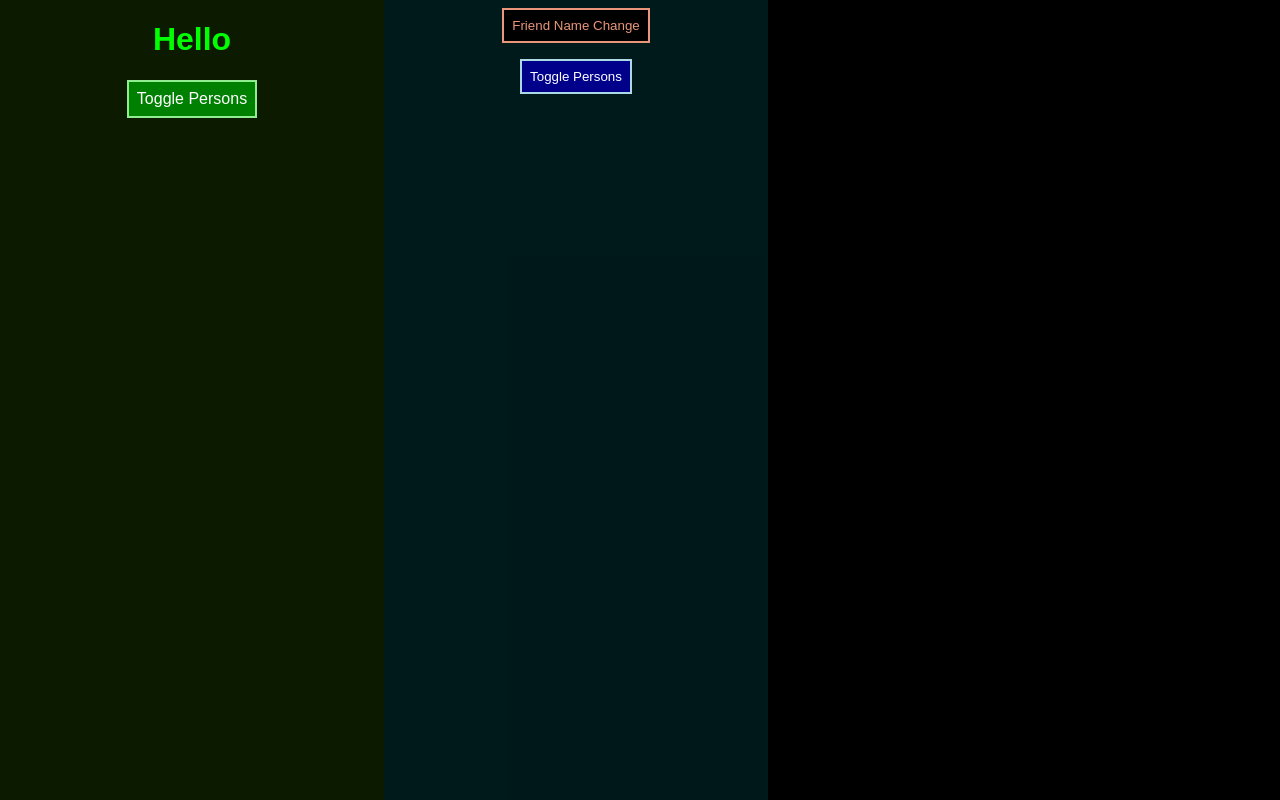
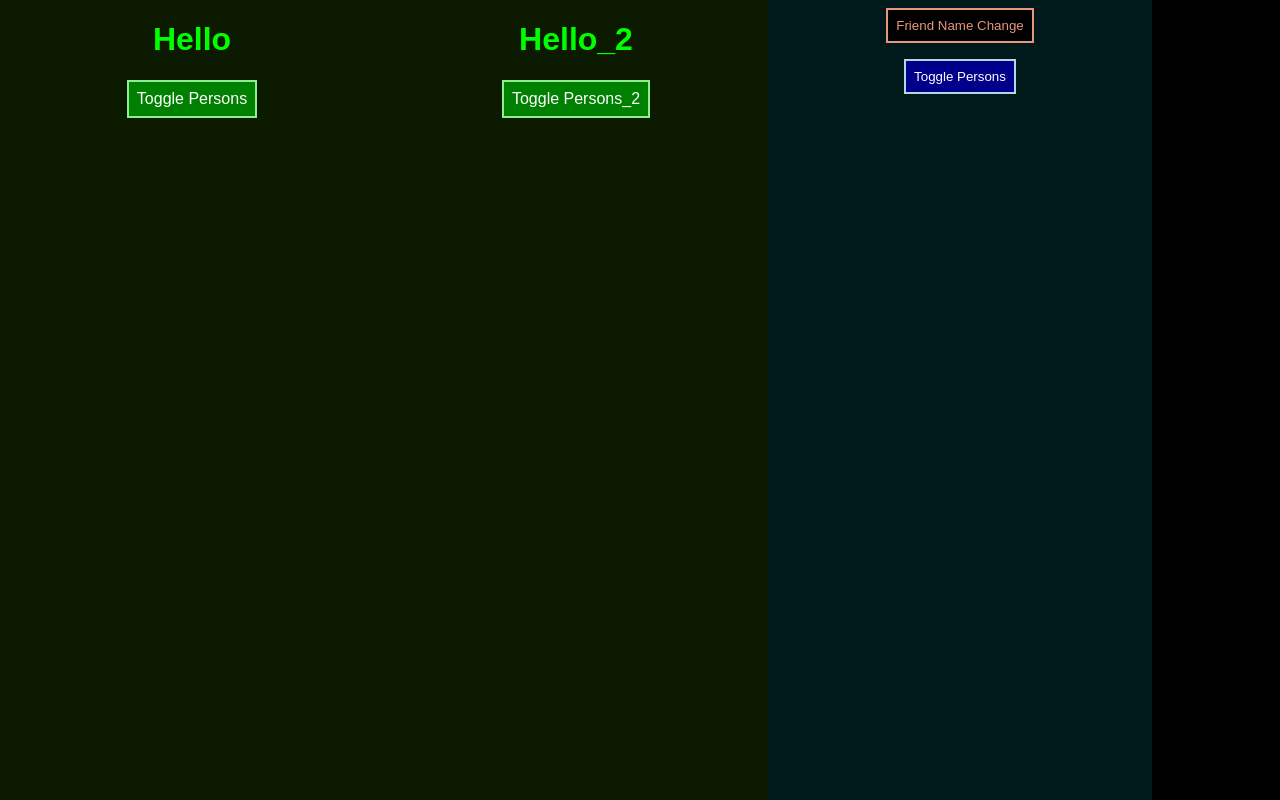
Before and after one commit to BogdanAndrijevski/react-basics, a React (Create React App) app: page / in a window 1280 px wide. Built offline with nearby package versions, Linux system fonts and the light colour scheme.

Commit message:
ver 1.17 - adding Persons 2 for small tests

```diff
--- a/src/App.js
+++ b/src/App.js
@@ -11,12 +11,18 @@ class App extends Component {
       { name: 'Jack', age: 46 },
       { name: 'Michael', age: 35 }
     ],
+    persons_2: [
+      { name: 'John', age: 26 },
+      { name: 'Jack', age: 46 },
+      { name: 'Michael', age: 35 }
+    ],
     friends: [
       { name: 'Buck', age: 26 },
       { name: 'Ash', age: 35 }
     ],
     otherState: 'other state',
     showPersons: false,
+    showPersons_2: false,
     showFriends: false
   }
 
@@ -26,6 +32,18 @@ class App extends Component {
     // DONT DO THIS : this.state.persons[0].name = "Marko"
     this.setState({
       persons: [
+        { name: newName, age: 26 },
+        { name: 'Jack', age: 46 },
+        { name: 'Michael', age: 34 }
+      ]
+    })
+  }
+
+  switchNameHandler_2 = (newName) => {
+    // console.log('was clicked');
+    // DONT DO THIS : this.state.persons[0].name = "Marko"
+    this.setState({
+      persons_2: [
         { name: newName, age: 26 },
         { name: 'Jack', age: 46 },
         { name: 'Michael', age: 34 }
@@ -50,12 +68,26 @@ class App extends Component {
         { name: 'Michael', age: 35 }
       ]
     })
+  }
 
+  nameChangeHandler_2 = (event) => {
+    this.setState({
+      persons_2: [
+        { name: event.target.value, age: 26 },
+        { name: 'Jack', age: 46 },
+        { name: 'Michael', age: 35 }
+      ]
+    })
   }
 
   togglePersonsHandler = () => {
     const doesShow = this.state.showPersons;
     this.setState({ showPersons: !doesShow })
+  }
+
+  togglePersonsHandler_2 = () => {
+    const doesShow = this.state.showPersons_2;
+    this.setState({ showPersons_2: !doesShow })
   }
 
   toggleFriendsHandler = () => {
@@ -75,11 +107,11 @@ class App extends Component {
     }
 
     let persons = null;
-    if(this.state.showPersons === true){
+    let persons_2 = null;
+
+    if (this.state.showPersons === true) {
       persons = (
-
         <div>
-
           <Person
             changed={this.nameChangeHandler}
             click={this.switchNameHandler.bind(this, 'Max!')}
@@ -92,13 +124,30 @@ class App extends Component {
             name={this.state.persons[2].name}
             age={this.state.persons[2].age} />
         </div>
+      )
+    } // end IF
 
+    if (this.state.showPersons_2 === true) {
+      persons_2 = (
+        <div>
+          <Person
+            changed={this.nameChangeHandler_2}
+            click={this.switchNameHandler_2.bind(this, 'Max!')}
+            name={this.state.persons_2[0].name}
+            age={this.state.persons_2[0].age}>My Hobby:</Person>
+          <Person
+            name={this.state.persons_2[1].name}
+            age={this.state.persons_2[1].age} />
+          <Person
+            name={this.state.persons_2[2].name}
+            age={this.state.persons_2[2].age} />
+        </div>
       )
-
     }
 
     return (
       <div className="App">
+        {/* -------------- Persons -------------------- */}
         <div className='MainForPerson'>
           <h1>Hello</h1>
           <button
@@ -110,7 +159,25 @@ class App extends Component {
           {persons}
         </div>
 
-        {/* ---------------------------------- */}
+        {/* ------------------------------------------- */}
+
+        {/* -------------- Persons 2 -------------------- */}
+        <div className='MainForPerson'>
+          <h1>Hello_2</h1>
+          <button
+            style={style}
+            onClick={this.togglePersonsHandler_2} >Toggle Persons_2</button>
+          {/* onClick={() => this.switchNameHandler('Maximilian!!')} >Switch Name</button> */}
+          {/* <button onClick={() => {return this.switchNameHandler()}} >Switch Name</button> */}
+
+          {persons_2}
+        </div>
+
+        {/* ------------------------------------------- */}
+
+
+
+        {/* -------------- Friends -------------------- */}
         <div className='MainForFriend'>
           <button className='btnFriendNameChange' onClick={this.changeFriendNameHandler} >Friend Name Change</button>
           <button className='btnFriendToggle' onClick={this.toggleFriendsHandler} >Toggle Persons</button>
@@ -133,6 +200,9 @@ class App extends Component {
               : null
           }
         </div>
+
+        {/* ------------------------------------------- */}
+
       </div> // <div className="App">
     );
   }
```
Lines whose indentation alone changed are shown as unchanged.
